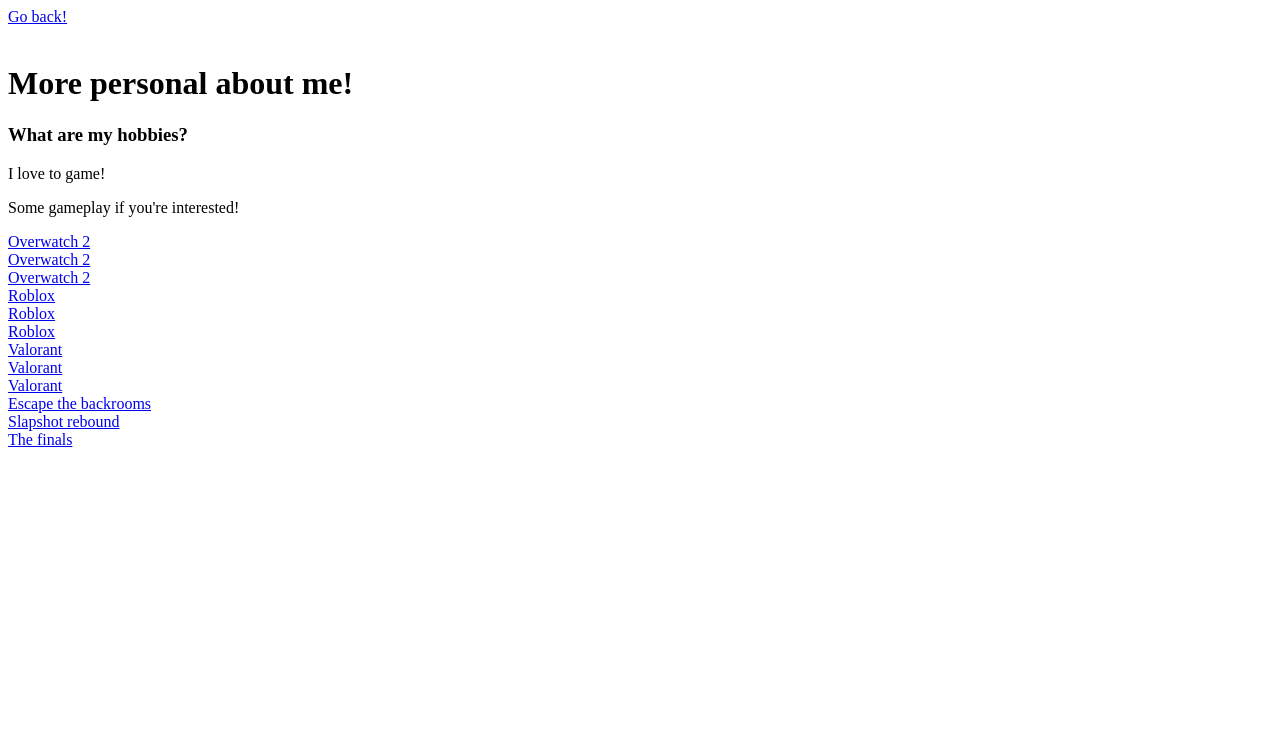
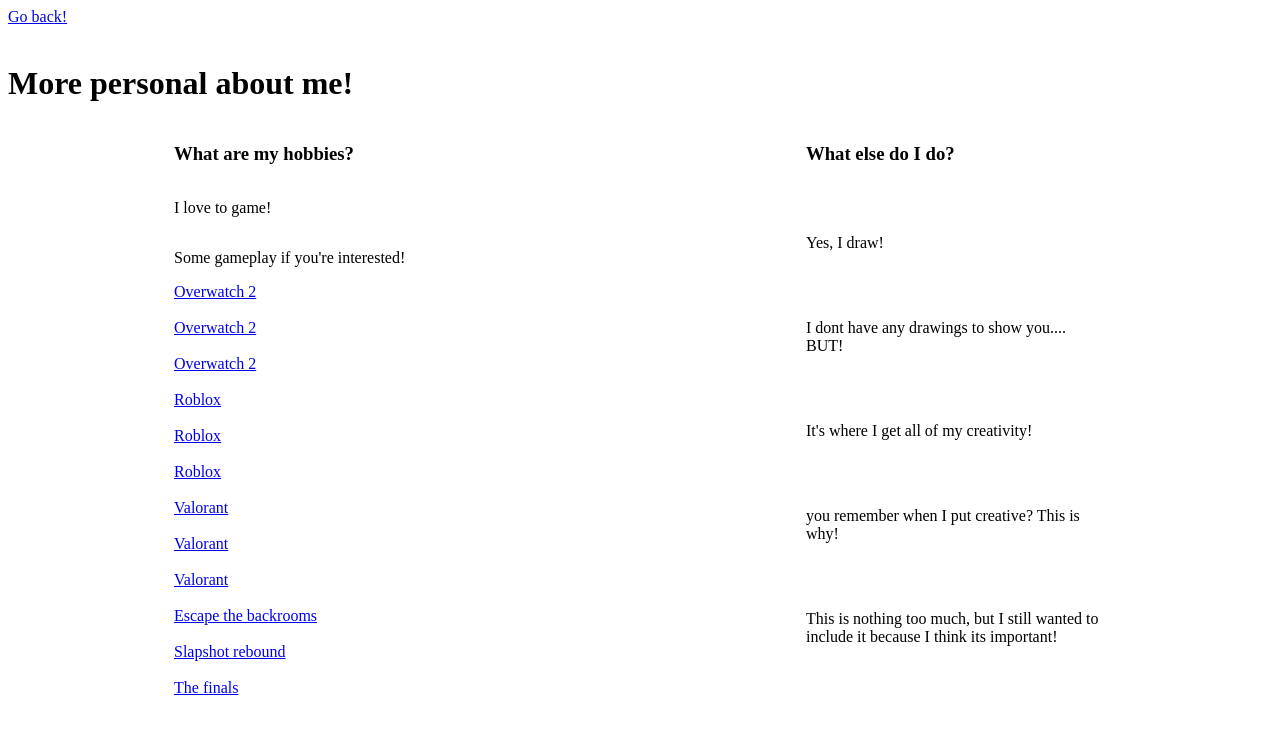
Before and after one commit to NotCodeium/about-me, a plain HTML site: page misc.html in a window 1280 px wide. Drawn offline with Linux system fonts and the light colour scheme.

Commit message:
added code

```diff
--- a/misc.html
+++ b/misc.html
@@ -6,9 +6,18 @@
     <link rel="stylesheet" href="miscc.css">
 </head>
 <body>
+
+
+
 <a href="/about-me/index.html">Go back!</a>
 <br>
 <br>
+
+ <!--javascript-->
+ <script>
+    window.alert("This is the things personal to me")
+
+</script>
 
 <h1>More personal about me!</h1>
 
@@ -39,8 +48,12 @@
 <!--Drawing hobby-->
 
 <div class="two">
-    <h3></h3>
-
+    <h3>What else do I do?</h3>
+    <p>Yes, I draw!</p>
+    <p>I dont have any drawings to show you.... BUT!</p>
+    <p>It's where I get all of my creativity!</p>
+    <p>you remember when I put creative?  This is why!</p>
+    <p>This is nothing too much, but I still wanted to include it because I think its important!</p>
 
 
 
--- a/miscc.css
+++ b/miscc.css
@@ -0,0 +1,25 @@
+.grid {
+    display: grid;
+    grid-template-columns: auto auto;
+    justify-content: space-around;
+
+}
+
+
+
+.one {
+
+    display: grid;
+    width: 300px;
+    height: auto;
+
+
+}
+
+.two {
+
+    display: grid;
+    width: 300px;
+    height: auto;
+
+}
--- a/style.css
+++ b/style.css
@@ -45,6 +45,7 @@
     display: grid;
     width: 400px;
     padding: 10px;
+
 }
 
 
```
